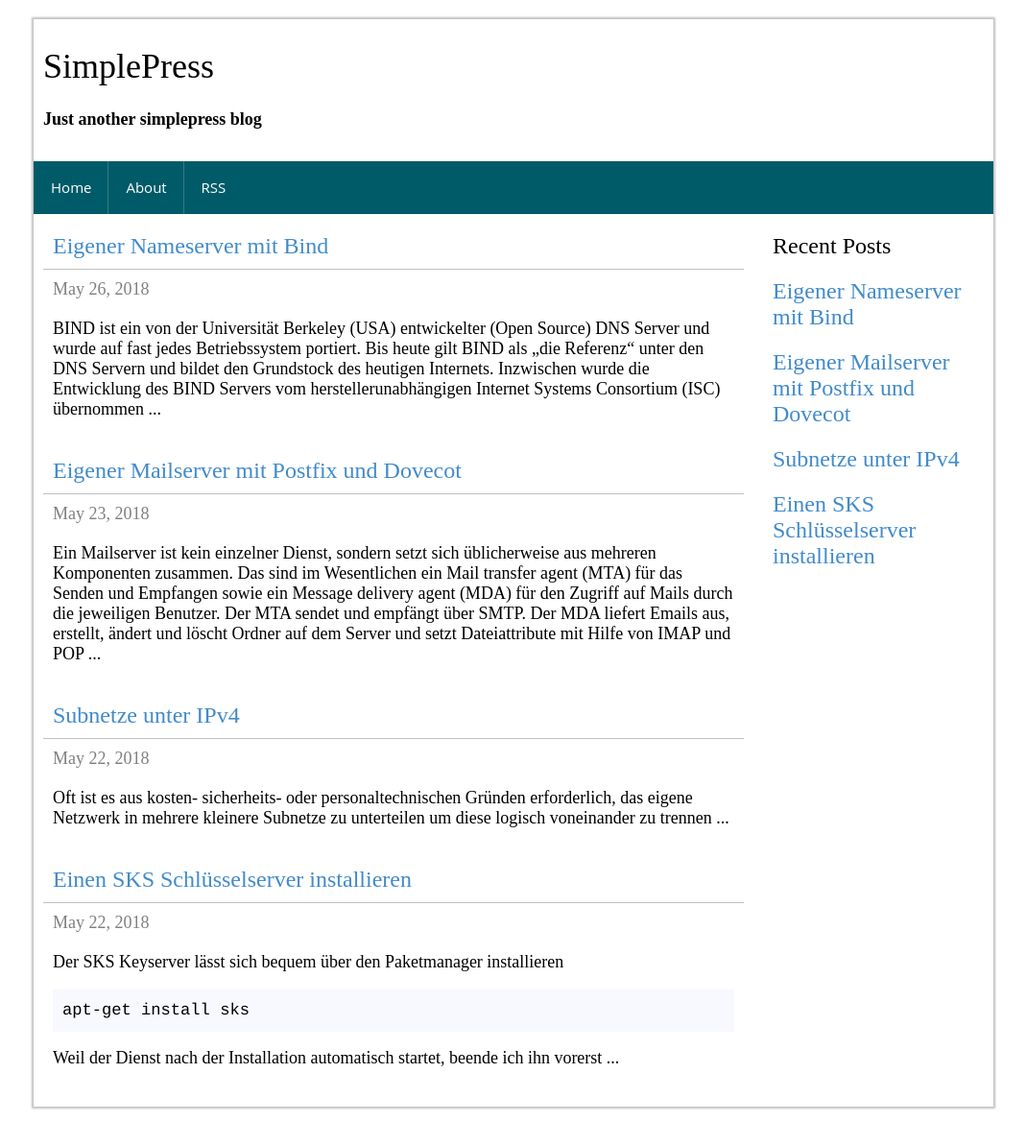
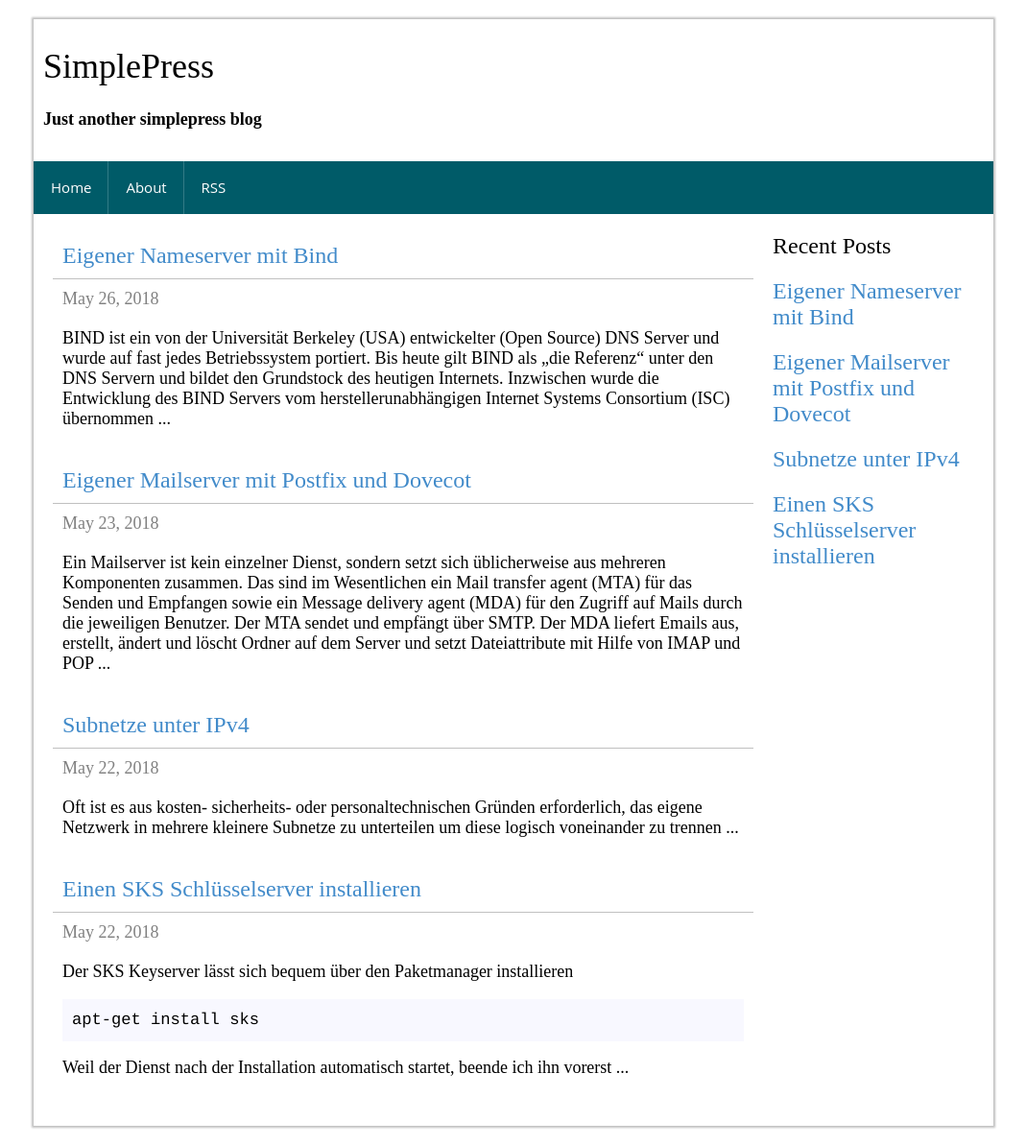
Before and after one commit to mbrain/zarat.github.io, a Jekyll site: the page built from index.html, in a window 1280 px wide. Shown: the whole page at 96% size, without its empty margins (105-1174 px from the left). Built offline with Jekyll 4.4.1, drawn with Linux system fonts in a browser that asks for light colours; the list of posts is cut into pages by our own code.

Commit message:
Update index.html

```diff
--- a/index.html
+++ b/index.html
@@ -2,21 +2,25 @@
 layout: default
 ---
 
+<div class="sp-content">
+
   {% for post in paginator.posts %}
 
   <div class="sp-content-item">
+
     <div class="sp-content-item-head"><a href="{{ post.url }}">{{ post.title }}</a></div>
+
     <div class="sp-content-item-head-secondary">
       {{ post.date | date: "%B" }}
       {{ post.date | date: "%d" }},
       {{ post.date | date: "%Y" }}
     </div>
+
     <div class="sp-content-item-body">
       {{ post.excerpt | remove: '.</p>' | append: '...</p>' }}
     </div>
 
   </div>
-  <!--post-->
 
   {% endfor %}
 
@@ -35,4 +39,5 @@ layout: default
     {% endif %}
   </div>
   {% endif %}
-  <!-- pagination -->
+
+</div>
```
